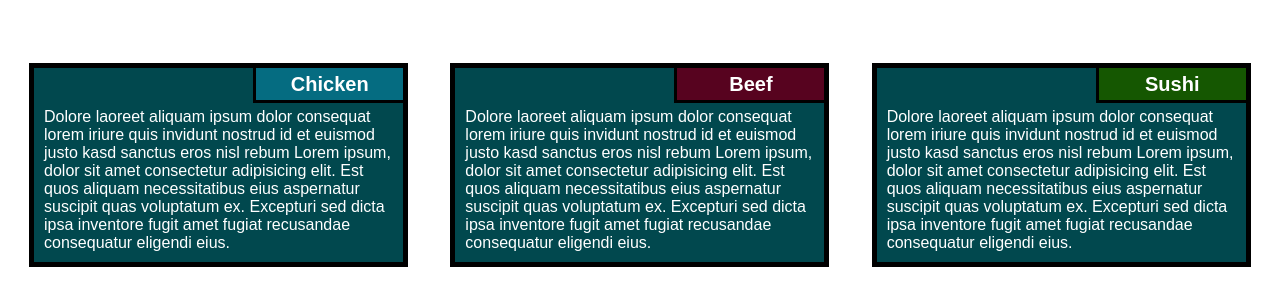
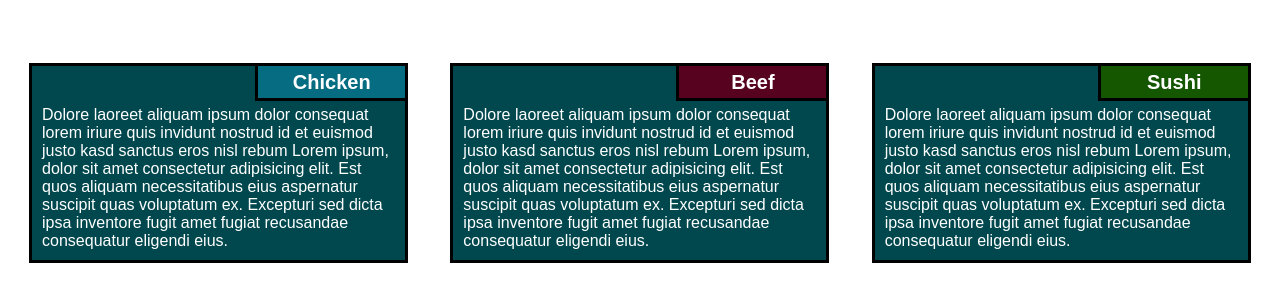
Before and after one commit to Ramuroes/coursera-test, a plain HTML site: page module2-solution/index.html in a window 1280 px wide. Shown: the part 60-366 px from the top of the page. Drawn offline with Linux system fonts and the light colour scheme.

Commit message:
Update styles.css

```diff
--- a/module2-solution/css/styles.css
+++ b/module2-solution/css/styles.css
@@ -13,7 +13,7 @@ h1{
 p {
     position: relative;
     background-color: #01484e;
-    border: 5px solid black;
+    border:3px solid black;
     padding-top: 40px;
     padding-bottom: 10px;
     padding-right: 10px;
```
